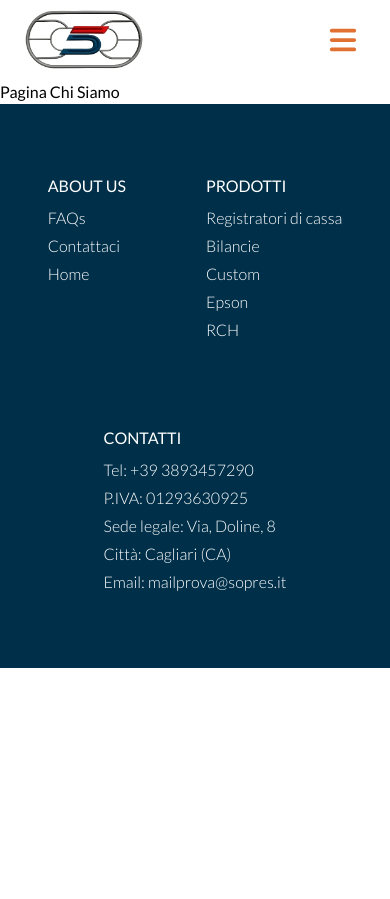
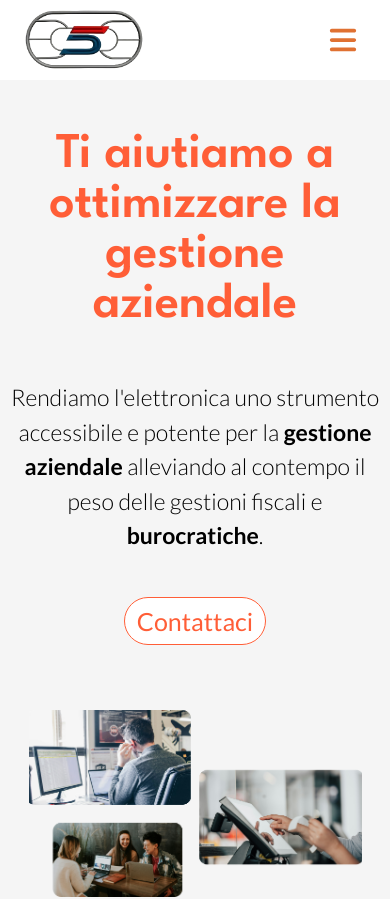
Before and after one commit to giacomofigus/sopres-frontend, a Vue app: page /chi-siamo in a window 390 px wide. Shown: the top 899 px of the page. Before the commit the page ends 844 px from the top, so only its background shows below. Built offline with nearby package versions, Linux system fonts and the light colour scheme.

Commit message:
feat: Hero section (about us)

```diff
--- a/src/components/AppFooter.vue
+++ b/src/components/AppFooter.vue
@@ -32,7 +32,8 @@
                 <li class="mb-1 font-light">P.IVA: 01293630925 </li>
                 <li class="mb-1 font-light">Sede legale: Via, Doline, 8</li>
                 <li class="mb-1 font-light">Città: Cagliari (CA)</li>
-                <li class="mb-1 font-light">Email: mailprova@sopres.it</li>
+                <li class="mb-1 font-light">Email Supporto tecnico: sopres.tecnico@gmail.com</li>
+                <li class="mb-1 font-light">Email Amministrazione: sopres.amministrazione@gmail.com</li>
                 <li>
 
                 </li>
--- a/src/components/Main/Attività.vue
+++ b/src/components/Main/Attività.vue
@@ -73,9 +73,9 @@
             </div>
 
             <div class="animate-button" :class="{ visible: isButtonVisible }" >
-                <a href="">
-                    Scopri di piu
-                </a>
+                <router-link to="/chi-siamo" class="">
+                    Scopri di più
+                </router-link>
             </div>
         </div>
     </section>
--- a/src/components/Main/Jumbo.vue
+++ b/src/components/Main/Jumbo.vue
@@ -53,7 +53,10 @@
                     <!-- </div> -->
 
                     <div class="animate-button" :class="{visible: isButtonVisible}">
-                        <router-link to="/dove-siamo" class="border py-2 px-3 rounded-full btn">CONTATTACI</router-link>
+
+                        <router-link to="/prodotti" class="border py-2 px-3 rounded-full btn me-10 acquista">ACQUISTA</router-link>
+
+                        <router-link to="/dove-siamo" class="border py-2 px-3 rounded-full btn contattaci">CONTATTACI</router-link>
                     </div>
                 </div>
                 <div class="hero-photos">
@@ -140,6 +143,12 @@
             padding-inline: 25px;
             border-radius: 50px;
             border: 2px solid white;
+        }
+
+        .contattaci{
+            background-color: white;
+            border: 2px solid #FF5E37;
+            color: #FF5E37;
         }
     }
 
--- a/src/views/AppChisiamo.vue
+++ b/src/views/AppChisiamo.vue
@@ -1,29 +1,188 @@
 <script>
-
     export default{
         name: "AppChisiamo",
-        components:{
+        components:{},
+        data(){
+            return {};
         },
-        data(){
-
-        },
-        methods: {
-
-        },
-        mounted(){
-
-        }
+        methods: {},
+        mounted(){}
     };
-
 </script>
 
 <template>
+    <main>
+        <!-- HERO CHI SIAMO -->
+        <section class="hero">
+            <div class="left-hero">
+                <h1>
+                    Ti aiutiamo a ottimizzare la gestione aziendale
+                </h1>
+                <p>
+                    Rendiamo l'elettronica uno strumento accessibile e potente per la
+                    <span>gestione aziendale</span> alleviando al contempo il peso delle gestioni fiscali e <span>burocratiche</span>.
+                </p>
+                <div>
+                    <router-link to="/dove-siamo" class="border py-2 px-3 rounded-full btn">Contattaci</router-link>
+                </div>
+            </div>
+            <div class="right-hero">
+                <img src="../img/chi-siamo-imgs.png" alt="">
+            </div>
+        </section>
+    </main>
+</template>
 
-    <h1>Pagina Chi Siamo</h1>
+<style lang="scss" scoped>
+main {
+    background-color: #f5f5f5;
+
+    .hero {
+        min-height: calc(100vh - 80px);
+        display: flex;
+        justify-content: center;
+        // gap: 50px;
+        padding-inline: 50px;
+
+        .left-hero, .right-hero {
+            // border: 1px solid red;
+            // width: 50%;
+        }
+
+        .right-hero {
+            display: flex;
+            flex-direction: column;
+            justify-content: center;
+            align-items: end;
+            width: 60%;
+
+            img {
+                width: 80%;
+                object-fit: cover;
+                aspect-ratio: 16/9;
+                max-width: 100%;
+                height: auto;
+            }
+        }
+
+        .left-hero {
+            display: flex;
+            flex-direction: column;
+            justify-content: center;
+            gap: 50px;
+            width: 40%;
+
+            h1 {
+                font-size: 65px;
+                font-family: 'League Spartan', sans-serif;
+                line-height: 1.0;
+                color: #FF5E37;
+                font-weight: 600;
+            }
+
+            p {
+                font-size: 25px;
+                font-weight: 300;
+
+                span {
+                    font-weight: 600;
+
+                }
+            }
+
+            a {
+                border: 1px solid #FF5E37;
+                background-color: white;
+                color: #FF5E37;
+                font-size: 25px;
+            }
+        }
+    }
+
+    @media screen and (max-width: 1024px) {
+        .hero {
+            flex-direction: column;
+            padding-inline: 50px;
+            padding-block: 50px;
+            gap: 50px;
+
+            .left-hero, .right-hero {
+                width: 100%;
+                margin-bottom: 20px;
+            }
+
+            .left-hero{
+                text-align: center;
+            }
+
+            .right-hero {
+                align-items: center;
+                img {
+                    width: 90%;
+                    height: auto;
+                }
+            }
+        }
+    }
+
+    @media screen and (max-width: 768px){
+        .hero {
+            padding-inline: 10px;
+
+            .left-hero, .right-hero {
+
+            }
+
+            .left-hero{
+                h1{
+                    font-size: 55px;
+                }
+
+                p{
+                    font-size: 24px;
+
+                    span{
+                        font-size: 24px;
+                    }
+                }
+            }
+
+            .right-hero {
+                img {
+
+                }
+            }
+        }
+    }
+
+    @media screen and (max-width: 576px){
+        .hero {
 
 
-</template>
+            .left-hero, .right-hero {
 
-<style scoped>
+            }
 
+            .left-hero{
+                h1{
+                    font-size: 50px;
+                }
+
+                p{
+                    font-size: 23px;
+
+                    span{
+                        font-size: 23px;
+                    }
+                }
+            }
+
+            .right-hero {
+                img {
+
+                }
+            }
+        }
+    }
+}
 </style>
--- a/src/views/Products/AppProdotti.vue
+++ b/src/views/Products/AppProdotti.vue
@@ -179,6 +179,7 @@
 <style lang="scss"scoped>
     main{
         background-color: #F5F5F7;
+
     }
 
     .top-menu{
@@ -187,6 +188,7 @@
 
         .menu{
             list-style: none;
+
 
             li{
                 position: relative;
@@ -222,13 +224,21 @@
 
     .hero-section{
         position: relative;
-        background-color: black;
+        padding: 20px;
+
+        // border: 1px solid red;
+
+        .imgs-container{
+            background-color: black;
+            border-radius: 20px;
+        }
 
         img{
-           height: 500px;
+           height: 600px;
            width: 100%;
            object-fit: cover;
-           opacity: 0.7;
+           opacity: 0.6;
+           border-radius: 20px;
         }
 
         h2{
@@ -369,12 +379,26 @@
         }
     }
 
-    @media screen and (max-width: 576px){
+    @media screen and (max-width: 640px){
         .top-menu{
             ul{
                 flex-wrap: wrap;
                 row-gap: 20px;
             }
         }
+
+        .hero-section{
+            padding: 20px;
+            // border: 1px solid red;
+
+            .imgs-container{
+                border-radius: 30px;
+            }
+
+            img{
+                height: 700px;
+                border-radius: 30px;
+            }
+        }
     }
 </style>
--- a/src/views/Products/ListProducts.vue
+++ b/src/views/Products/ListProducts.vue
@@ -1,7 +1,7 @@
 <script>
   import axios from 'axios';
   import Product from './Product.vue';
-  import ShowSingleProduct from './ShowSingleProduct.vue'; // Importa il componente modale
+  import ShowSingleProduct from './ShowSingleProduct.vue';
   import { Swiper, SwiperSlide } from 'swiper/vue';
   import 'swiper/swiper-bundle.css';
 
@@ -9,7 +9,7 @@
     name: "ListProducts",
     components: {
       Product,
-      ShowSingleProduct, // Registra il componente modale
+      ShowSingleProduct,
       Swiper,
       SwiperSlide
     },
@@ -104,7 +104,7 @@
                 @swiper="onSwiper(category, $event)"
                 >
                     <SwiperSlide v-for="product in categoryProducts" :key="product.id" @click="openModal(product)">
-                        <Product :product="product" class="product" />
+                        <Product :product="product" class="product bottom-up-animation" />
                     </SwiperSlide>
                     <div class="arrows left" @click="prevSlide(category)">
                         <fa class="fa" icon="chevron-left"/>
@@ -126,7 +126,13 @@
 
 <style lang="scss" scoped>
 
-
+.modal-enter-active, .modal-leave-active {
+  transition: opacity 0.3s ease, transform 0.3s ease;
+}
+.modal-enter, .modal-leave-to /* .modal-leave-active in <2.1.8 */ {
+  opacity: 0;
+  transform: translateY(100%);
+}
 
   section {
     padding-block: 150px;
@@ -170,7 +176,7 @@
     .container-all{
       // border: 1px solid red;
       .products-row {
-        border: 1px solid green;
+        // border: 1px solid green;
         margin-bottom: 80px;
         width: 100%;
 
@@ -181,7 +187,7 @@
         }
 
         .mySwiper {
-          border: 1px solid blue;
+          // border: 1px solid blue;
           padding-left: 90px;
           padding-right: 90px;
           cursor: grab;
@@ -190,9 +196,13 @@
             display: flex;
             padding-block: 20px;
             overflow: hidden;
+            // border: 1px solid red;
+
 
             .product {
               flex: 1;
+              opacity: 1;
+              transition: opacity 0.5s ease;
             }
           }
         }
@@ -271,15 +281,16 @@
     }
   }
 
+
   @media screen and (max-width: 640px){
     section {
-      // padding-inline: 20px;
+      padding-block: 80px;
 
 
       .animation{
 
       .first{
-        font-size: 28px;
+        font-size: 32px;
         padding-left: 10px;
         margin-bottom: -5px;
       }
@@ -288,7 +299,7 @@
 
 
         .second{
-          font-size: 27px;
+          font-size: 32px;
 
           padding-left: 10px;
         }
@@ -296,6 +307,7 @@
     }
 
       .container-all{
+        margin-top: 50px;
         .products-row {
 
           h4 {
@@ -335,6 +347,7 @@
 
 
   // ANIMAZIONI //
+  // Titolo
   @keyframes fadeIn{
     0%{
       opacity: 0;
@@ -373,4 +386,24 @@
       transform: translateX(0%);
     }
   }
+
+
+
+  // Cards
+  @keyframes bottomUp{
+    0%{
+      transform: translateY(50px);
+    }
+    50%{
+      transform: translateY(0);
+    }
+    100%{
+      transform: translateY(0);
+    }
+  }
+
+  .bottom-up-animation{
+    animation: bottomUp 1.5s forwards;
+
+  }
 </style>
```
Also changed, not shown: src/views/Products/ShowSingleProduct.vue (+30 -47 lines), src/img/chi-siamo-imgs.png (added).
